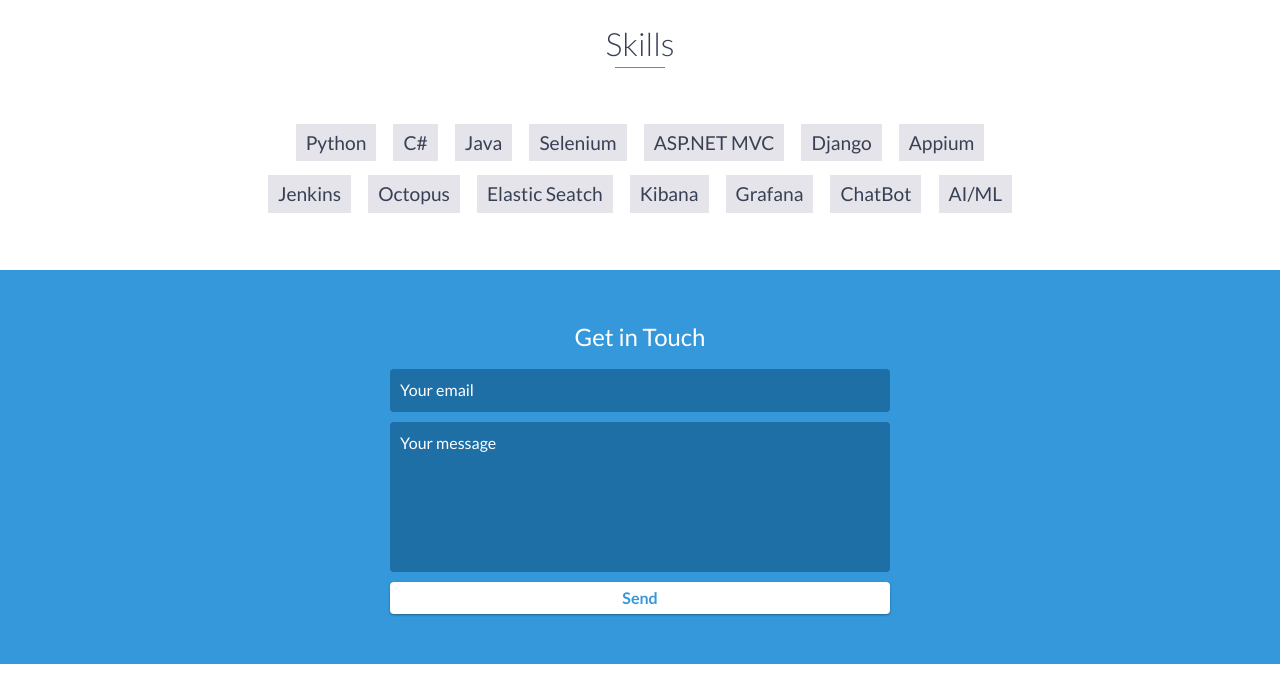
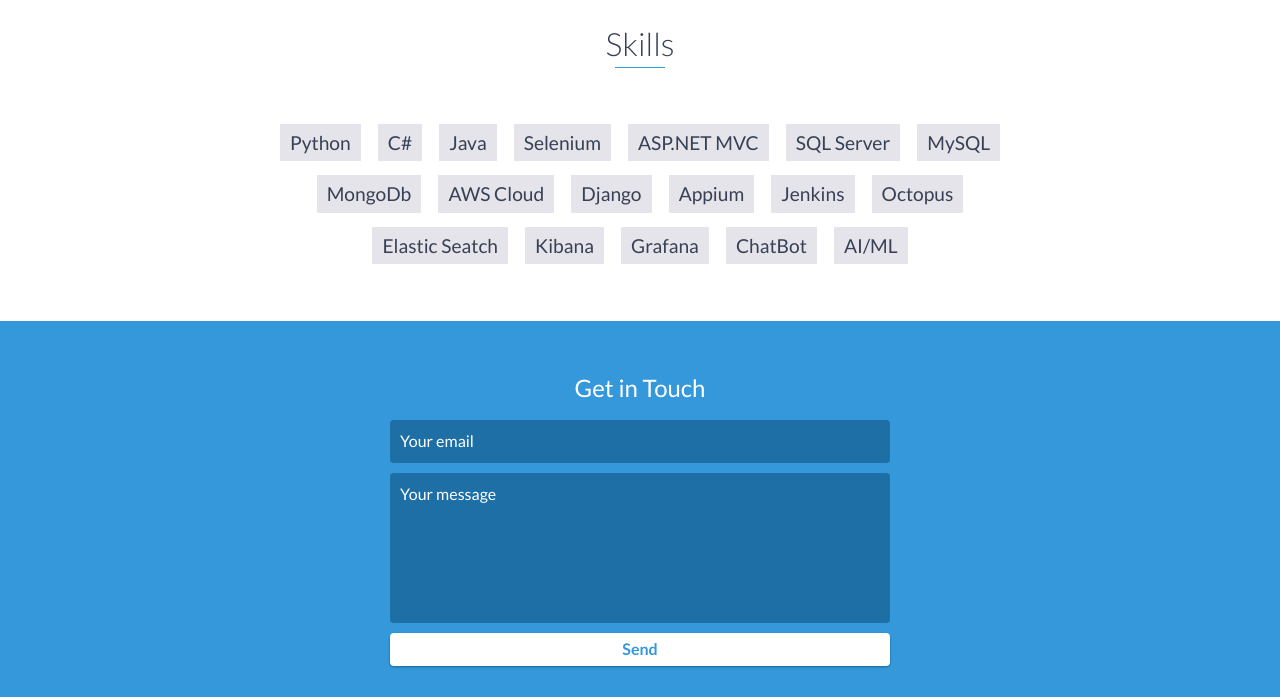
Before and after one commit to pro-pintuyadav/resume, a website: page index.html in a window 1280 px wide. Shown: the part 3220-3917 px from the top of the page. Drawn offline with nearby package versions, Linux system fonts and the light colour scheme.

Commit message:
Update index.html

```diff
--- a/index.html
+++ b/index.html
@@ -194,6 +194,10 @@
             <li>Java</li>
             <li>Selenium</li>
             <li>ASP.NET MVC</li>
+		 <li>SQL Server</li>
+		 <li>MySQL</li>
+		<li>MongoDb</li>
+		<li>AWS Cloud</li>
             <li>Django</li>
             <li>Appium</li>
             <li>Jenkins</li>
@@ -203,6 +207,7 @@
             <li>Grafana</li>
             <li>ChatBot</li>
             <li>AI/ML</li>
+
 
         </ul>
     </div>
```
